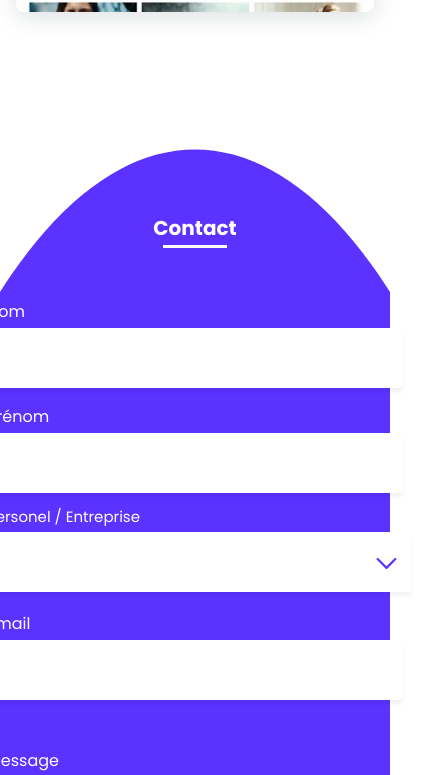
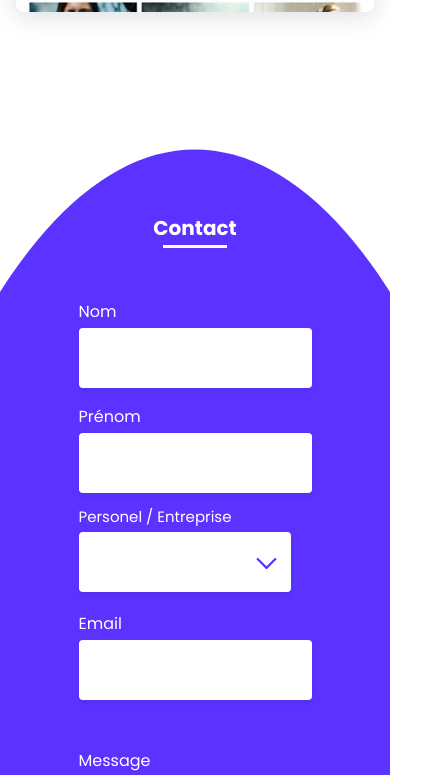
Before and after one commit to amoungui/porfolio, a React (Create React App) app: page / in a window 390 px wide. Shown: the part 3497-4272 px from the top of the page, 427 px wide, since content can reach past the window. Built offline with nearby package versions, Linux system fonts and the light colour scheme.

Commit message:
add tiny device

```diff
--- a/src/components/Field/style.scss
+++ b/src/components/Field/style.scss
@@ -83,3 +83,15 @@ textarea {
     font-family: "Manrope", sans-serif;
   }
 }
+
+/** tiny devise **/
+@media (max-width: 372px) {
+  input {
+    height: 60px;
+    min-width: 80%;
+  }
+  textarea {
+    height: 236px;
+    min-width: 80%;
+  }
+}
--- a/src/components/Select/style.scss
+++ b/src/components/Select/style.scss
@@ -70,3 +70,61 @@
     }
   }
 }
+
+
+/* Small devices (phones, less than 768px) */
+@media (max-width: 767.98px) {
+  .SelectContainer {
+    width: 154px;
+    min-height: 86px;
+    position: relative;
+    margin-left: 8px;
+    .label {
+      color: $white;
+      margin-bottom: 4px;
+      margin-top: 4px;
+    }
+    &.large {
+      width: 212px;
+      .Select {
+        width: 212px;
+        ul {
+          width: 212px;
+        }
+      }
+    }
+  }
+
+  .Select {
+    width: 100%;
+    min-height: 60px;
+    ul {
+      width: 100%;
+    }
+    input {
+      width: 8px;
+      height: 8px;
+      min-width: 8px;
+      margin-right: 8px;
+    }
+
+  }
+}
+
+/** tiny devise **/
+@media (max-width: 372px) {
+  .Select {
+    width: 100%;
+    min-height: 60px;
+    ul {
+      width: 100%;
+    }
+    input {
+      width: 8px;
+      height: 8px;
+      min-width: 8px;
+      margin-right: 8px;
+    }
+
+  }
+}
--- a/src/containers/Form/Form.jsx
+++ b/src/containers/Form/Form.jsx
@@ -61,7 +61,7 @@ const Form = ({ onSuccess = null, onError = null }) => {
           </div>
         </div>
         <div className="col">
-            <Button type={BUTTON_TYPES.SUBMIT} disabled={sending} className={isMobile ? "mobile-device" : "desktop-device"}>
+            <Button type={BUTTON_TYPES.SUBMIT} disabled={sending}>
               {sending ? "En cours" : "Envoyer"}
             </Button>
         </div>
```
